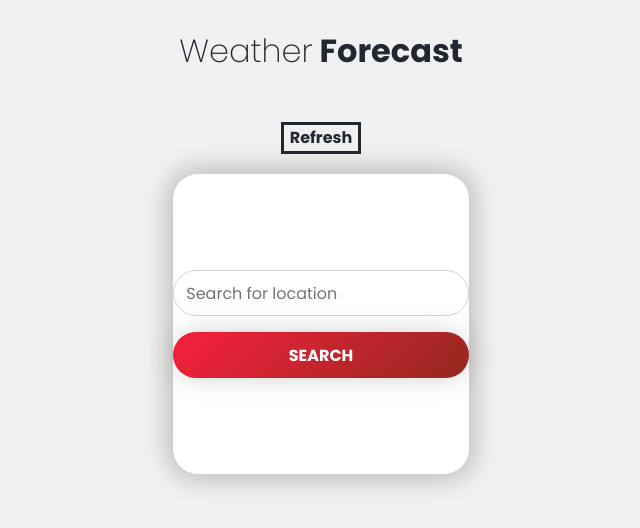
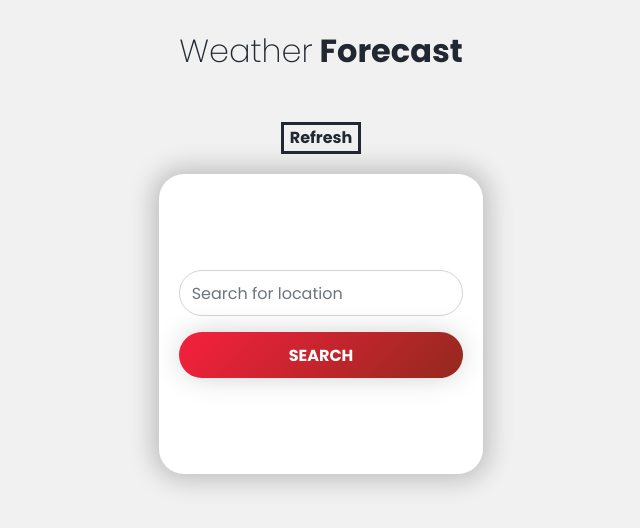
Before and after one commit to Ceci007/react-weather-app, a React (Create React App) app: page / in a window 1280 px wide. Shown: the top 528 px of the page, without its empty margins (319-959 px from the left). Built offline with nearby package versions, Linux system fonts and the light colour scheme.

Commit message:
Fixing form padding

```diff
--- a/src/components/Form/Form.jsx
+++ b/src/components/Form/Form.jsx
@@ -13,7 +13,7 @@ const Form = ({ submitSearch }) => {
     }
 
     return (
-        <form onSubmit={onSubmit}>
+        <form className={styles.form} onSubmit={onSubmit}>
             <input
                 aria-label="location"
                 type="text"
--- a/src/components/Form/Form.module.css
+++ b/src/components/Form/Form.module.css
@@ -1,3 +1,7 @@
+.form {
+    padding: 20px;
+}
+
 .input {
     border-radius: var(--main-border-radius);
     margin-bottom: 1rem;
```
